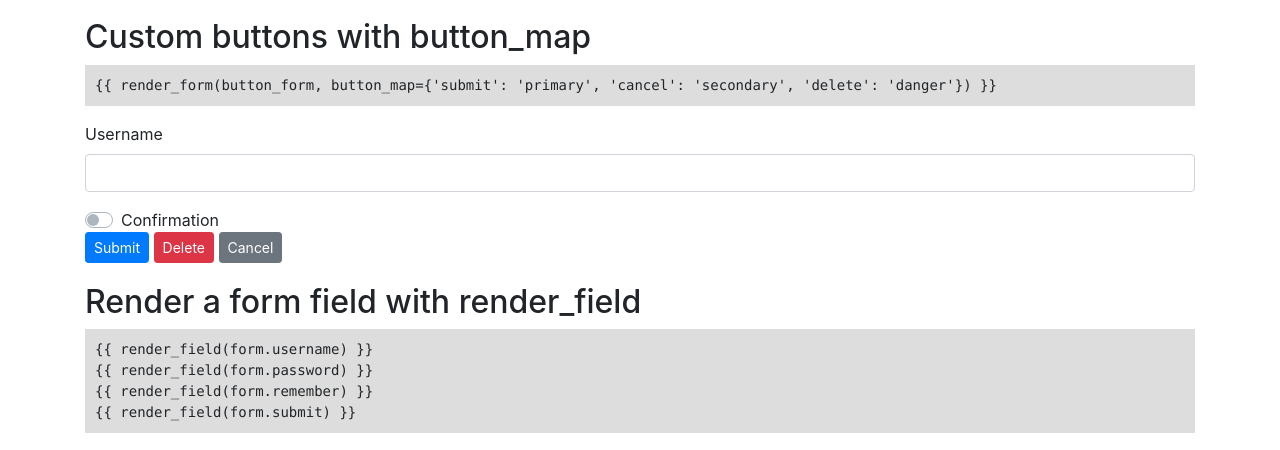
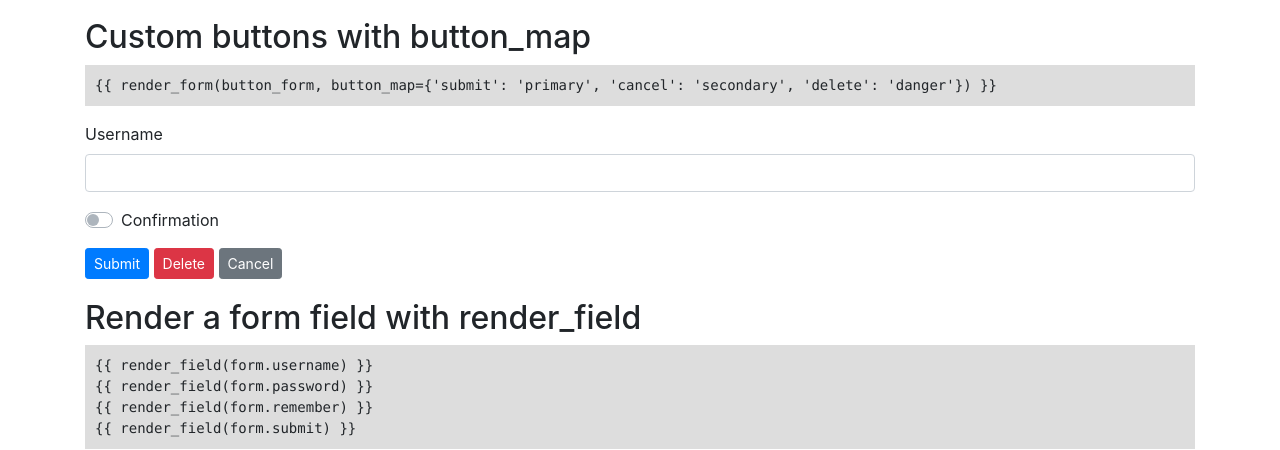
Before and after one commit to greenwood0712/jinja-bootstrap-flask, a Flask app: page /form in a window 1280 px wide. Shown: the part 2158-2608 px from the top of the page. Run offline with Flask 2, Linux system fonts and the light colour scheme; data that the repository does not hold is empty; some libraries are stand-ins or nearby versions.

Commit message:
Add missing form-group class for Bootstrap 4 switch

```diff
--- a/flask_bootstrap/templates/bootstrap4/form.html
+++ b/flask_bootstrap/templates/bootstrap4/form.html
@@ -57,7 +57,7 @@ the necessary fix for required=False attributes, but will also not set the requi
         {% set field_kwargs = kwargs %}
         {% call _hz_form_wrap(horizontal_columns, form_type, True, required=required) %}
         {% if field.type == 'SwitchField' %}
-             <div class="custom-control custom-switch{% if form_type == "inline" %} form-check-inline{% endif %}">
+             <div class="form-group custom-control custom-switch{% if form_type == "inline" %} form-check-inline{% endif %}">
                 {%- if field.errors %}
                     {{ field(class_="custom-control-input is-invalid%s" % extra_classes)|safe }}
                 {%- else -%}
```
